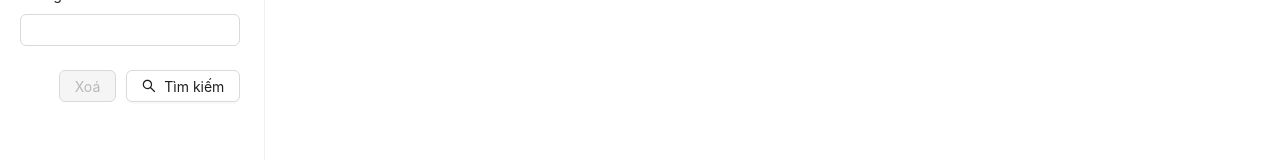
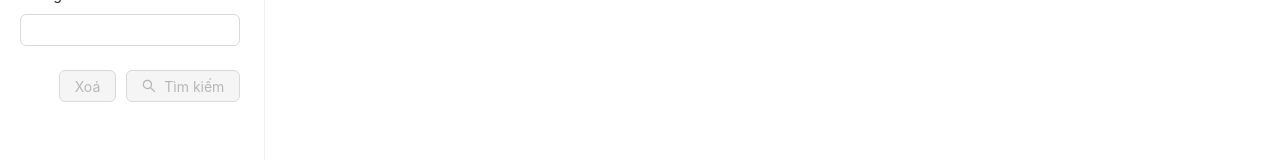
Before and after one commit to Hai-ng/bird-trading-system, a React (Create React App) app in the folder bird-trading-system-fronend-main/: page /bird in a window 1280 px wide. Shown: the part 223-383 px from the top of the page. Built offline with nearby package versions, Linux system fonts and the light colour scheme; no server answers.

Commit message:
disabled search

```diff
--- a/bird-trading-system-fronend-main/src/components/AccessoryPage/AccessoryPage.tsx
+++ b/bird-trading-system-fronend-main/src/components/AccessoryPage/AccessoryPage.tsx
@@ -87,7 +87,7 @@ export class AccessoryPage extends React.Component<IAccessoryPageProps, IAccesso
                             </Form.Item>
                             <div className="app-button-search">
                                 <Button onClick={() => { this.onClearSearch() }} disabled={this.state.isDisableButtonSearch}>Xoá</Button>
-                                <Button icon={<SearchOutlined />} onClick={() => { this.onSearchAccessory() }}>Tìm kiếm</Button>
+                                <Button icon={<SearchOutlined />} onClick={() => { this.onSearchAccessory() }} disabled={true}>Tìm kiếm</Button>
                             </div>
                         </Form>
                     </div>
--- a/bird-trading-system-fronend-main/src/components/BirdCagePage/BirdCagePage.tsx
+++ b/bird-trading-system-fronend-main/src/components/BirdCagePage/BirdCagePage.tsx
@@ -87,7 +87,7 @@ export class BirdCagePage extends React.Component<IBirdCagePageProps, IBirdCageP
                             </Form.Item>
                             <div className="app-button-search">
                                 <Button onClick={() => { this.onClearSearch() }} disabled={this.state.isDisableButtonSearch}>Xoá</Button>
-                                <Button icon={<SearchOutlined />} onClick={() => { this.onSearchBirdCage() }}>Tìm kiếm</Button>
+                                <Button icon={<SearchOutlined />} onClick={() => { this.onSearchBirdCage() }} disabled={true}>Tìm kiếm</Button>
                             </div>
                         </Form>
                     </div>
--- a/bird-trading-system-fronend-main/src/components/BirdPage/BirdPage.tsx
+++ b/bird-trading-system-fronend-main/src/components/BirdPage/BirdPage.tsx
@@ -86,7 +86,7 @@ export class BirdPage extends React.Component<IBirdPageProps, IBirdPageState> {
                             </Form.Item>
                             <div className="app-button-search">
                                 <Button onClick={() => { this.onClearSearch() }} disabled={this.state.isDisableButtonSearch}>Xoá</Button>
-                                <Button icon={<SearchOutlined />} onClick={() => { this.onSearchBird() }}>Tìm kiếm</Button>
+                                <Button icon={<SearchOutlined />} onClick={() => { this.onSearchBird() }} disabled={true}>Tìm kiếm</Button>
                             </div>
                         </Form>
                     </div>
--- a/bird-trading-system-fronend-main/src/components/PostsHistory/PostsHistory.tsx
+++ b/bird-trading-system-fronend-main/src/components/PostsHistory/PostsHistory.tsx
@@ -109,7 +109,7 @@ export class PostsHistory extends React.Component<IPostsHistoryProps, IPostsHist
                                 </Form.Item>
                                 <div className="app-button-search">
                                     <Button onClick={() => { this.onClearSearch() }} disabled={this.state.isDisableButtonSearch}>Xoá</Button>
-                                    <Button icon={<SearchOutlined />} onClick={() => { this.onSearchBird() }}>Tìm kiếm</Button>
+                                    <Button icon={<SearchOutlined />} onClick={() => { this.onSearchBird() }} disabled={true}>Tìm kiếm</Button>
                                 </div>
                             </Form>
                         </div>
```
